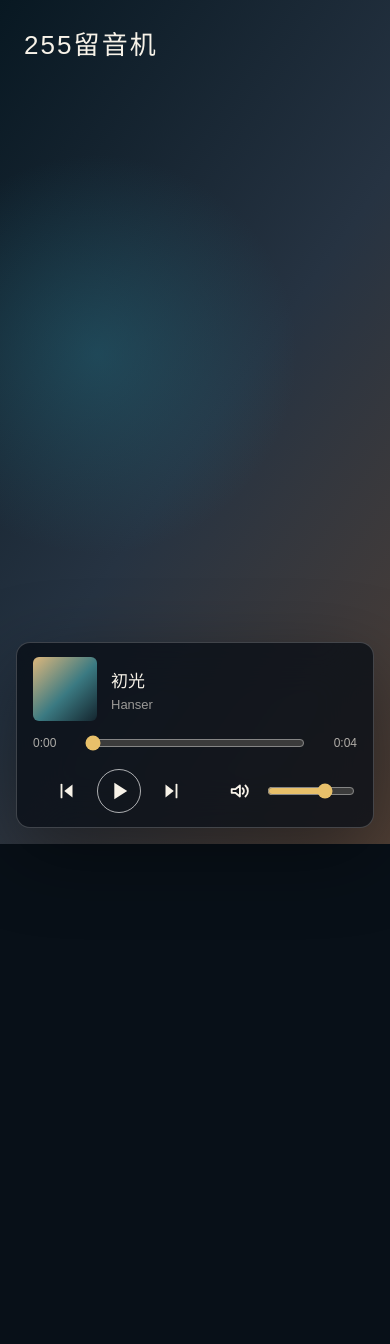
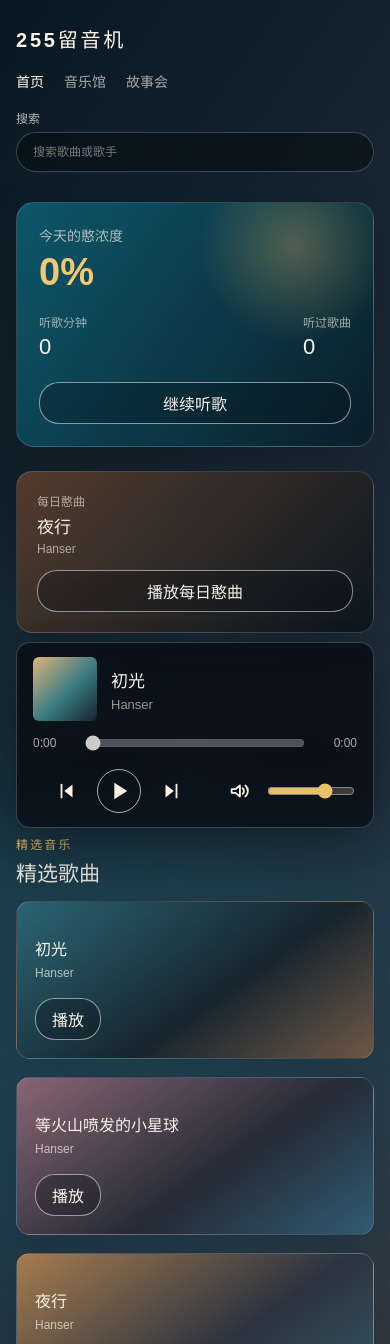
Before and after one commit to hanser-05-V/255-Phonograph, a React (Vite) app: page / in a window 390 px wide. Shown: the top 1344 px of the page. Before the commit the page ends 844 px from the top, so only its background shows below. Built offline with nearby package versions, Linux system fonts and the light colour scheme.

Commit message:
feat: integrate responsive music homepage

```diff
--- a/src/App.tsx
+++ b/src/App.tsx
@@ -1,3 +1,4 @@
+import {HomePage} from './features/home/HomePage';
 import {MiniPlayer} from './features/player/MiniPlayer';
 import {demoTracks} from './features/player/demo-tracks';
 import {FullPlayer} from './features/player/FullPlayer';
@@ -9,11 +10,11 @@ function PlayerSurface() {
   const {isExpanded} = usePlayer();
 
   return (
-    <main className="app-shell">
-      <h1>255留音机</h1>
+    <>
+      <HomePage />
       {isExpanded ? <FullPlayer /> : null}
       <MiniPlayer />
-    </main>
+    </>
   );
 }
 
--- a/src/features/home/FeaturedTracks.tsx
+++ b/src/features/home/FeaturedTracks.tsx
@@ -14,7 +14,7 @@ export function FeaturedTracks({tracks, query, onPlayTrack}: FeaturedTracksProps
     <section aria-labelledby="featured-tracks-title" className="featured-tracks" id="music">
       <header>
         <p>精选音乐</p>
-        <h2 id="featured-tracks-title">从这里开始听</h2>
+        <h2 id="featured-tracks-title">精选歌曲</h2>
       </header>
       {filteredTracks.length > 0 ? (
         <div className="featured-tracks__list">
--- a/src/features/home/HomeHeader.tsx
+++ b/src/features/home/HomeHeader.tsx
@@ -5,7 +5,7 @@ type HomeHeaderProps = {
 
 export function HomeHeader({query, onQueryChange}: HomeHeaderProps) {
   return (
-    <header className="home-header" id="home">
+    <header className="home-header">
       <a className="home-header__brand" href="#home">
         255留音机
       </a>
--- a/src/features/home/HomePage.tsx
+++ b/src/features/home/HomePage.tsx
@@ -19,7 +19,7 @@ export function HomePage() {
   const dailyTrackIndex = getDailyTrackIndex(getLocalDateKey(), player.tracks.length);
 
   return (
-    <div className="home-page">
+    <main className="home-page" id="home">
       <HomeHeader onQueryChange={setQuery} query={query} />
       <div className="home-page__content">
         <section aria-label="今日听歌" className="home-dashboard">
@@ -40,6 +40,6 @@ export function HomePage() {
         />
         <StoryPreview />
       </div>
-    </div>
+    </main>
   );
 }
--- a/src/styles/global.css
+++ b/src/styles/global.css
@@ -27,16 +27,365 @@ button {
   color: inherit;
 }
 
-.app-shell {
+.home-page {
   min-height: 100vh;
-  padding: 48px;
+  padding: 0 40px 184px;
 }
 
-.app-shell > h1 {
+.home-header,
+.home-page__content {
+  width: min(1180px, 100%);
+  margin: 0 auto;
+}
+
+.home-header {
+  display: grid;
+  grid-template-columns: auto 1fr minmax(220px, 320px);
+  gap: 40px;
+  align-items: center;
+  min-height: 88px;
+}
+
+.home-header__brand {
+  color: #fff8e9;
+  font-size: 20px;
+  font-weight: 700;
+  letter-spacing: 0.14em;
+  text-decoration: none;
+}
+
+.home-header nav {
+  display: flex;
+  gap: 30px;
+  align-items: center;
+}
+
+.home-header nav a {
+  color: rgba(247, 242, 232, 0.66);
+  font-size: 14px;
+  text-decoration: none;
+}
+
+.home-header nav a:first-child,
+.home-header nav a:hover,
+.home-header nav a:focus-visible {
+  color: #fff8e9;
+}
+
+.home-header__brand:focus-visible,
+.home-header nav a:focus-visible {
+  border-radius: 4px;
+  outline: 2px solid #e8c06a;
+  outline-offset: 5px;
+}
+
+.home-header__search {
+  display: grid;
+  gap: 6px;
+  color: rgba(247, 242, 232, 0.72);
+  font-size: 12px;
+}
+
+.home-header__search input {
+  width: 100%;
+  min-width: 0;
+  height: 40px;
+  padding: 0 16px;
+  border: 1px solid rgba(255, 255, 255, 0.2);
+  border-radius: 22px;
+  color: #fff8e9;
+  background: rgba(4, 10, 15, 0.46);
+}
+
+.home-header__search input::placeholder {
+  color: rgba(247, 242, 232, 0.46);
+}
+
+.home-header__search input:focus {
+  border-color: #e8c06a;
+  outline: 3px solid rgba(232, 192, 106, 0.22);
+}
+
+.home-page__content {
+  display: grid;
+  gap: 32px;
+}
+
+.home-dashboard {
+  display: grid;
+  grid-template-columns: minmax(0, 2fr) minmax(280px, 1fr);
+  gap: 24px;
+}
+
+.listening-summary,
+.daily-features article,
+.featured-tracks__list article,
+.featured-tracks__collections article,
+.story-preview article {
+  border: 1px solid rgba(255, 255, 255, 0.15);
+  box-shadow: 0 18px 48px rgba(0, 0, 0, 0.18);
+}
+
+.listening-summary {
+  display: grid;
+  grid-template-columns: minmax(0, 1fr) auto;
+  gap: 22px 36px;
+  min-height: 230px;
+  padding: 28px;
+  align-content: space-between;
+  border-radius: 18px;
+  background:
+    radial-gradient(circle at 78% 18%, rgba(232, 192, 106, 0.3), transparent 28%),
+    linear-gradient(125deg, rgba(14, 91, 111, 0.94), rgba(10, 29, 40, 0.9));
+}
+
+.listening-summary p,
+.listening-summary dl,
+.listening-summary dd {
   margin: 0;
-  font-size: 26px;
-  font-weight: 500;
-  letter-spacing: 0.08em;
+}
+
+.listening-summary > div:first-child {
+  grid-column: 1 / -1;
+}
+
+.listening-summary > div:first-child p {
+  color: rgba(247, 242, 232, 0.68);
+  font-size: 14px;
+}
+
+.listening-summary strong {
+  display: block;
+  margin-top: 8px;
+  color: #f1c96f;
+  font-size: clamp(38px, 5vw, 62px);
+  font-weight: 600;
+  line-height: 1;
+}
+
+.listening-summary dl {
+  display: flex;
+  gap: 38px;
+  align-items: end;
+}
+
+.listening-summary dt {
+  color: rgba(247, 242, 232, 0.62);
+  font-size: 12px;
+}
+
+.listening-summary dd {
+  margin-top: 4px;
+  font-size: 22px;
+  font-variant-numeric: tabular-nums;
+}
+
+.listening-summary button,
+.daily-features button,
+.featured-tracks__list button {
+  min-height: 38px;
+  padding: 8px 16px;
+  border: 1px solid rgba(255, 255, 255, 0.52);
+  border-radius: 20px;
+  background: rgba(7, 13, 20, 0.28);
+  cursor: pointer;
+}
+
+.listening-summary button:hover,
+.listening-summary button:focus-visible,
+.daily-features button:not(:disabled):hover,
+.daily-features button:not(:disabled):focus-visible,
+.featured-tracks__list button:hover,
+.featured-tracks__list button:focus-visible {
+  border-color: #f1c96f;
+  color: #081018;
+  background: #f1c96f;
+  outline: none;
+}
+
+.daily-features {
+  display: grid;
+  grid-template-rows: repeat(2, minmax(0, 1fr));
+  gap: 14px;
+}
+
+.daily-features article {
+  display: grid;
+  grid-template-columns: minmax(0, 1fr) auto;
+  gap: 4px 14px;
+  align-items: center;
+  padding: 20px;
+  border-radius: 16px;
+  background: rgba(5, 12, 18, 0.64);
+}
+
+.daily-features article:first-child {
+  background: linear-gradient(135deg, rgba(93, 64, 46, 0.88), rgba(8, 20, 28, 0.86));
+}
+
+.daily-features article:last-child {
+  border-style: dashed;
+  background: rgba(18, 25, 31, 0.62);
+}
+
+.daily-features p,
+.daily-features h2 {
+  grid-column: 1;
+  margin: 0;
+}
+
+.daily-features p {
+  color: rgba(247, 242, 232, 0.62);
+  font-size: 12px;
+}
+
+.daily-features h2 {
+  overflow: hidden;
+  font-size: 17px;
+  text-overflow: ellipsis;
+  white-space: nowrap;
+}
+
+.daily-features button {
+  grid-column: 2;
+  grid-row: 1 / 4;
+  align-self: center;
+  max-width: 126px;
+}
+
+.daily-features button:disabled {
+  border-color: rgba(255, 255, 255, 0.16);
+  color: rgba(247, 242, 232, 0.4);
+  cursor: not-allowed;
+}
+
+.featured-tracks,
+.story-preview {
+  scroll-margin-top: 24px;
+}
+
+.featured-tracks > header {
+  margin-bottom: 14px;
+}
+
+.featured-tracks > header p,
+.featured-tracks > header h2,
+.story-preview > h2 {
+  margin: 0;
+}
+
+.featured-tracks > header p {
+  color: #e8c06a;
+  font-size: 12px;
+  letter-spacing: 0.18em;
+}
+
+.featured-tracks > header h2,
+.story-preview > h2 {
+  margin-top: 5px;
+  font-size: 21px;
+  font-weight: 600;
+}
+
+.featured-tracks__list {
+  display: grid;
+  grid-template-columns: repeat(4, minmax(0, 1fr));
+  gap: 18px;
+}
+
+.featured-tracks__list article {
+  display: flex;
+  min-height: 158px;
+  padding: 18px;
+  flex-direction: column;
+  justify-content: end;
+  border-radius: 14px;
+  background: linear-gradient(145deg, #2c6775, #17252f 58%, #6f5845);
+}
+
+.featured-tracks__list article:nth-child(2) {
+  background: linear-gradient(145deg, #896573, #252b37 58%, #315c72);
+}
+
+.featured-tracks__list article:nth-child(3) {
+  background: linear-gradient(145deg, #a67c4d, #2c3340 58%, #355b66);
+}
+
+.featured-tracks__list h3,
+.featured-tracks__list p,
+.featured-tracks__collections h3,
+.featured-tracks__collections p,
+.story-preview article h3,
+.story-preview article p {
+  margin: 0;
+}
+
+.featured-tracks__list h3 {
+  font-size: 16px;
+  line-height: 1.35;
+}
+
+.featured-tracks__list p {
+  margin-top: 5px;
+  color: rgba(247, 242, 232, 0.7);
+  font-size: 12px;
+}
+
+.featured-tracks__list button {
+  width: fit-content;
+  margin-top: 18px;
+}
+
+.featured-tracks > [role="status"] {
+  margin: 0;
+  padding: 28px;
+  border: 1px dashed rgba(255, 255, 255, 0.2);
+  border-radius: 14px;
+  color: rgba(247, 242, 232, 0.68);
+  text-align: center;
+  background: rgba(5, 12, 18, 0.42);
+}
+
+.featured-tracks__collections {
+  display: grid;
+  grid-template-columns: repeat(2, minmax(0, 1fr));
+  gap: 18px;
+  margin-top: 18px;
+}
+
+.featured-tracks__collections article,
+.story-preview article {
+  min-height: 100px;
+  padding: 18px;
+  border-radius: 14px;
+  background: rgba(5, 12, 18, 0.56);
+}
+
+.featured-tracks__collections article:first-child {
+  background: linear-gradient(125deg, rgba(48, 93, 108, 0.84), rgba(8, 17, 24, 0.7));
+}
+
+.featured-tracks__collections p,
+.story-preview article p {
+  margin-top: 8px;
+  color: rgba(247, 242, 232, 0.58);
+  font-size: 12px;
+  line-height: 1.55;
+}
+
+.story-preview > div {
+  display: grid;
+  grid-template-columns: 1.25fr 1fr 1fr;
+  gap: 18px;
+  margin-top: 14px;
+}
+
+.story-preview article:first-child {
+  background: linear-gradient(125deg, rgba(34, 73, 89, 0.86), rgba(8, 17, 24, 0.7));
+}
+
+.story-preview article p:last-child {
+  color: #e8c06a;
 }
 
 .mini-player {
@@ -567,8 +916,35 @@ button {
 }
 
 @media (max-width: 1023px) {
-  .app-shell {
-    padding: 24px;
+  .home-page {
+    padding: 0 24px 260px;
+  }
+
+  .home-header {
+    grid-template-columns: minmax(0, 1fr);
+    gap: 18px;
+    min-height: 0;
+    padding: 24px 0 30px;
+  }
+
+  .home-header nav {
+    flex-wrap: wrap;
+  }
+
+  .home-header__search {
+    width: min(100%, 420px);
+  }
+
+  .home-dashboard {
+    grid-template-columns: minmax(0, 1fr);
+  }
+
+  .featured-tracks__list {
+    grid-template-columns: repeat(2, minmax(0, 1fr));
+  }
+
+  .story-preview > div {
+    grid-template-columns: minmax(0, 1fr);
   }
 
   .mini-player {
@@ -669,6 +1045,50 @@ button {
 }
 
 @media (max-width: 600px) {
+  .home-page {
+    padding: 0 16px 260px;
+  }
+
+  .home-header nav {
+    gap: 20px;
+  }
+
+  .home-page__content {
+    gap: 26px;
+  }
+
+  .listening-summary {
+    grid-template-columns: minmax(0, 1fr);
+    padding: 22px;
+  }
+
+  .listening-summary dl {
+    justify-content: space-between;
+    gap: 20px;
+  }
+
+  .listening-summary button {
+    width: 100%;
+  }
+
+  .daily-features article {
+    grid-template-columns: minmax(0, 1fr);
+  }
+
+  .daily-features button {
+    grid-column: 1;
+    grid-row: auto;
+    width: 100%;
+    max-width: none;
+    margin-top: 10px;
+  }
+
+  .featured-tracks__list,
+  .featured-tracks__collections,
+  .story-preview > div {
+    grid-template-columns: minmax(0, 1fr);
+  }
+
   .mini-player .player-controls {
     display: grid;
     grid-template-columns: minmax(0, 1fr) auto;
```
Also changed, not shown: 2 other files (tests, documents, lock files or other folders).
